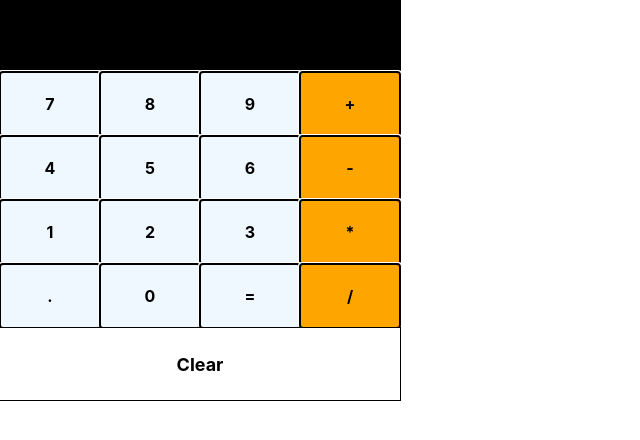
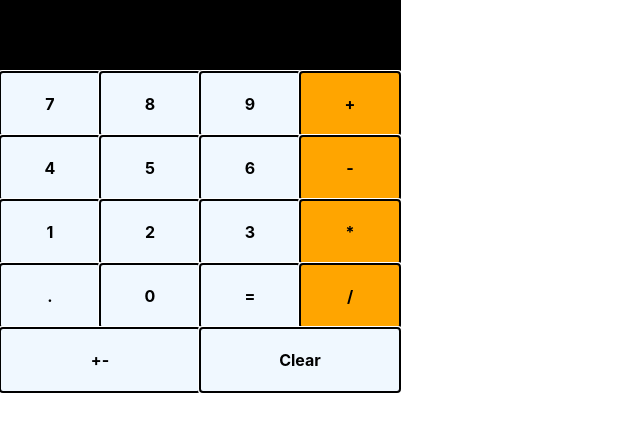
Before and after one commit to NishaLab/calculator, a React (Create React App) app: page / in a window 1280 px wide. Shown: the top 440 px of the page, without its empty margins (0-640 px from the left). Built offline with nearby package versions, Linux system fonts and the light colour scheme.

Commit message:
add negative positive logic

```diff
--- a/src/App.css
+++ b/src/App.css
@@ -16,3 +16,7 @@
   display: flex;
   width: 100%;
 }
+
+#negative{
+  width: 200px;
+}
--- a/src/App.js
+++ b/src/App.js
@@ -17,7 +17,7 @@ class App extends Component {
     this.setState({ input: this.state.input + val });
   };
   addZeroToInput = (val) => {
-    if(this.state.input !=="")
+    if (this.state.input !== "")
       this.setState({ input: this.state.input + val });
   };
 
@@ -52,27 +52,43 @@ class App extends Component {
     this.setState({ prevNum: this.state.input });
     this.setState({ input: "" });
   };
+  positiveNegative = () => {
+    if (this.state.input.indexOf("-") == -1) {
+      this.setState({ input: "-"+this.state.input });
+    }
+    else{
+      this.setState({input: this.state.input.substr(1)})
+    }
+  };
   calculate = (val) => {
-    if (this.state.operator !== "" ) {
-      if(this.state.operator =="+"){
-        this.setState({input:parseFloat(this.state.prevNum) + parseFloat(this.state.input)})
-        this.setState({prevNum:this.setState.input})
-        this.setState({operator:""})
+    if (this.state.operator !== "") {
+      if (this.state.operator == "+") {
+        this.setState({
+          input: parseFloat(this.state.prevNum) + parseFloat(this.state.input),
+        });
+        this.setState({ prevNum: this.setState.input });
+        this.setState({ operator: "" });
       }
-      if(this.state.operator =="-"){
-        this.setState({input:parseFloat(this.state.prevNum) - parseFloat(this.state.input)})
-        this.setState({prevNum:this.setState.input})
-        this.setState({operator:""})
+      if (this.state.operator == "-") {
+        this.setState({
+          input: parseFloat(this.state.prevNum) - parseFloat(this.state.input),
+        });
+        this.setState({ prevNum: this.setState.input });
+        this.setState({ operator: "" });
       }
-      if(this.state.operator =="*"){
-        this.setState({input:parseFloat(this.state.prevNum) * parseFloat(this.state.input)})
-        this.setState({prevNum:this.setState.input})
-        this.setState({operator:""})
+      if (this.state.operator == "*") {
+        this.setState({
+          input: parseFloat(this.state.prevNum) * parseFloat(this.state.input),
+        });
+        this.setState({ prevNum: this.setState.input });
+        this.setState({ operator: "" });
       }
-      if(this.state.operator =="/"){
-        this.setState({input:parseFloat(this.state.prevNum) / parseFloat(this.state.input)})
-        this.setState({prevNum:this.setState.input})
-        this.setState({operator:""})
+      if (this.state.operator == "/") {
+        this.setState({
+          input: parseFloat(this.state.prevNum) / parseFloat(this.state.input),
+        });
+        this.setState({ prevNum: this.setState.input });
+        this.setState({ operator: "" });
       }
     }
   };
@@ -111,6 +127,7 @@ class App extends Component {
             <Button handleClick={this.divide}>/</Button>
           </div>
           <div className="row">
+            <Button handleClick ={this.positiveNegative}>+-</Button>
             <Clear handleClick={this.clearInput}>Clear</Clear>
           </div>
         </div>
--- a/src/components/Button.js
+++ b/src/components/Button.js
@@ -3,7 +3,7 @@ import "./Button.css";
 
 class Button extends Component {
   isOperator = (val) => {
-    return !isNaN(val) || val === "." || val === "=";
+    return !isNaN(val) || val === "." || val === "=" || val ==="+-";
   };
   render() {
     return (
--- a/src/components/clear.css
+++ b/src/components/clear.css
@@ -2,12 +2,12 @@
     display: flex;
     height: 4em;
     flex: 1;
-    background-color: white;
     justify-content: center;
+    align-items: center;
+    font-weight: bold;
+    font-size: medium;
+    background-color: aliceblue;
     color: black;
-    outline: 1px solid black;
-    align-items: center;
-    font-size: large;
-    font-weight: bold;
+    outline: auto;
     cursor: pointer;
 }
```
